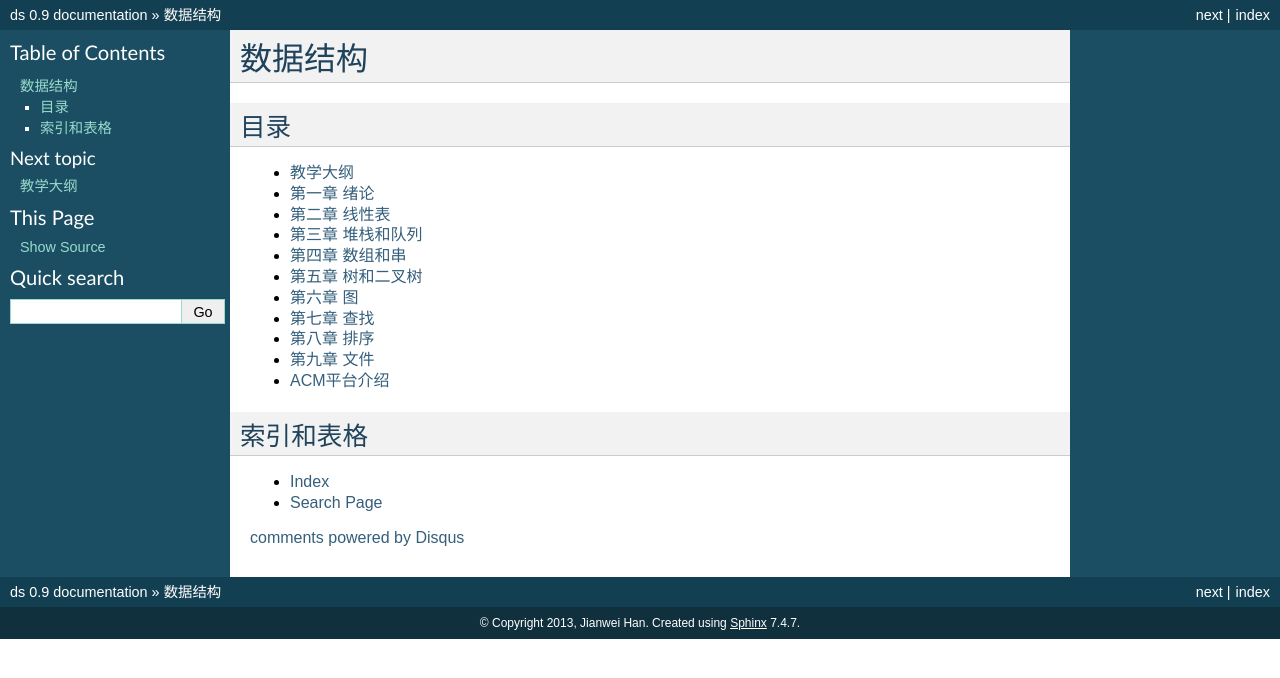
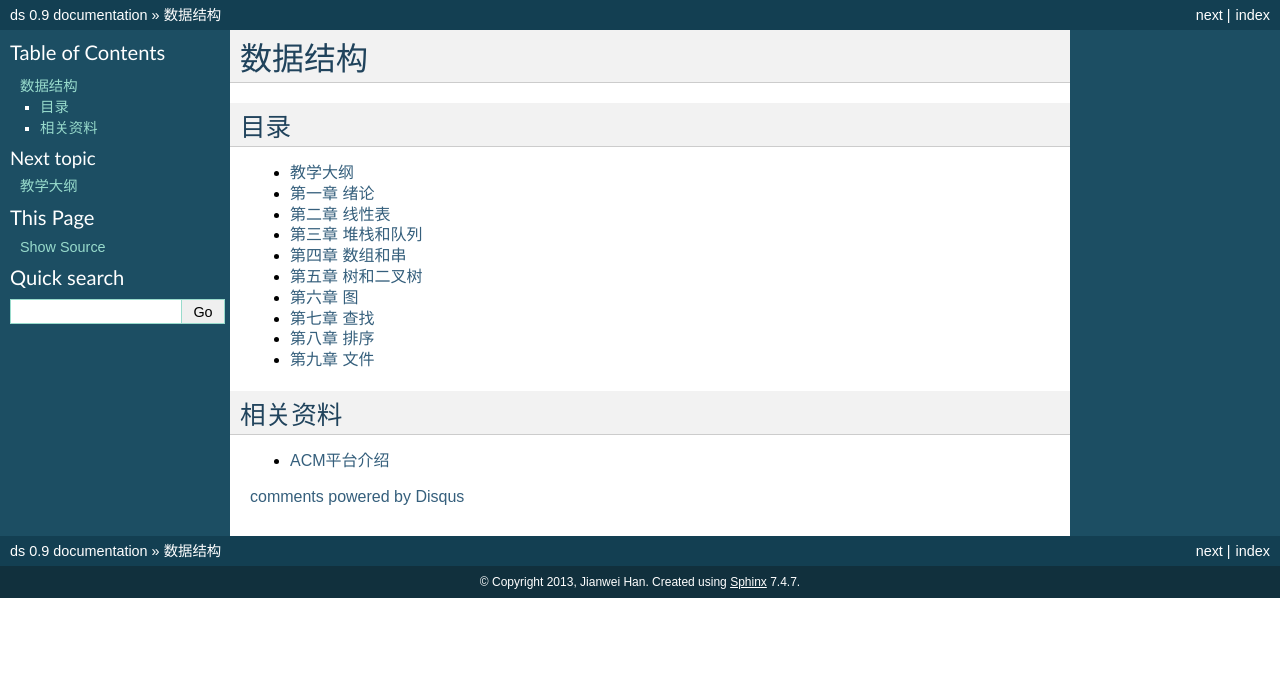
Before and after one commit to zjgsu-ds/ds, a Sphinx documentation site: the page built from source/index.rst, in a window 1280 px wide. Shown: the top 678 px of the page. Built offline with Sphinx 7.4.7, drawn with Linux system fonts in a browser that asks for light colours; comment, search, counter and statistics services are not loaded.

Commit message:
Remove search and index

```diff
--- a/source/index.rst
+++ b/source/index.rst
@@ -16,10 +16,11 @@
 
    syllabus/index
    chap*/index
+
+相关资料
+========
+
+.. toctree::
+   :maxdepth: 1
+
    acm/index
-
-索引和表格
-==========
-
-* :ref:`genindex`
-* :ref:`search`
```
